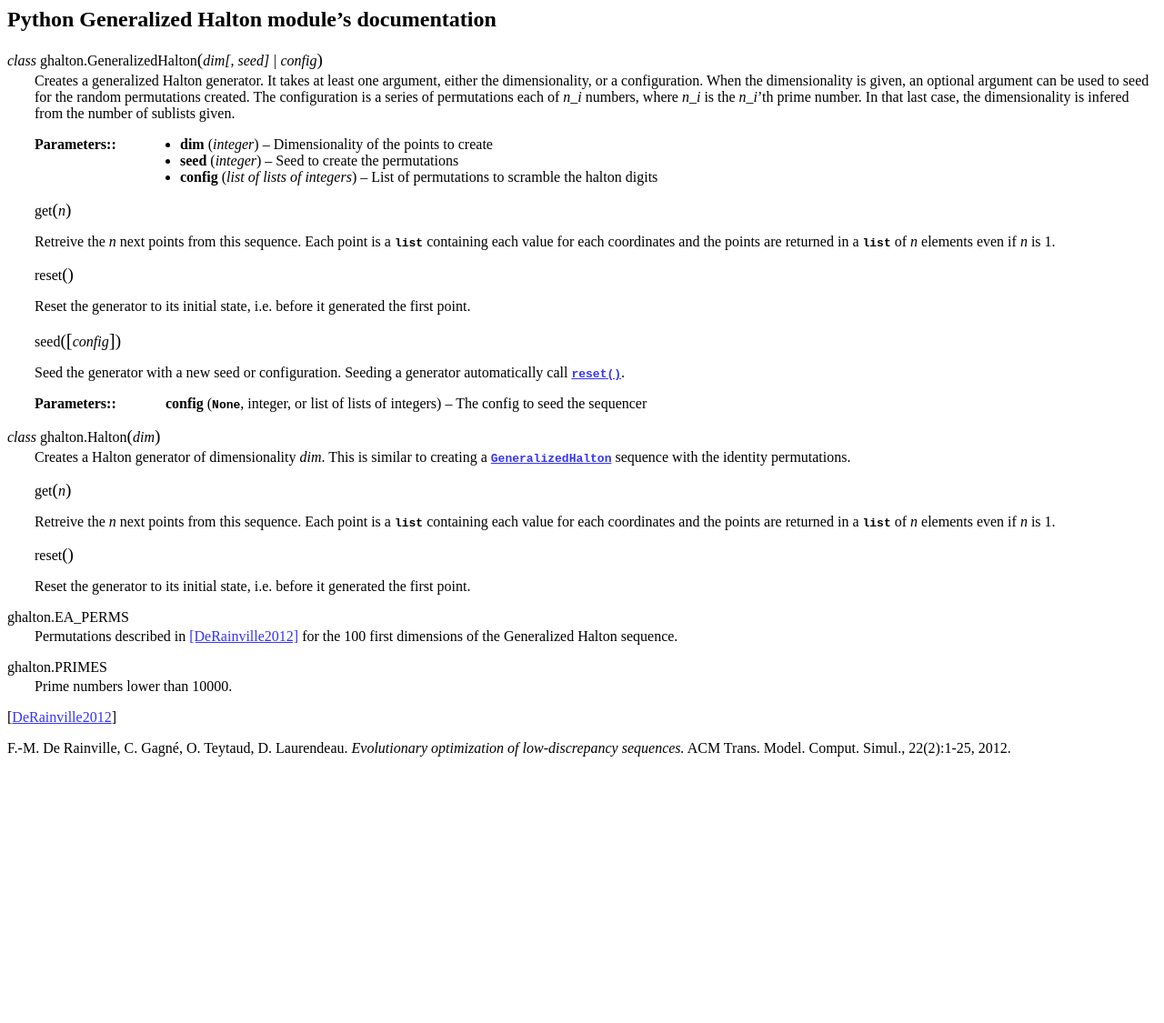
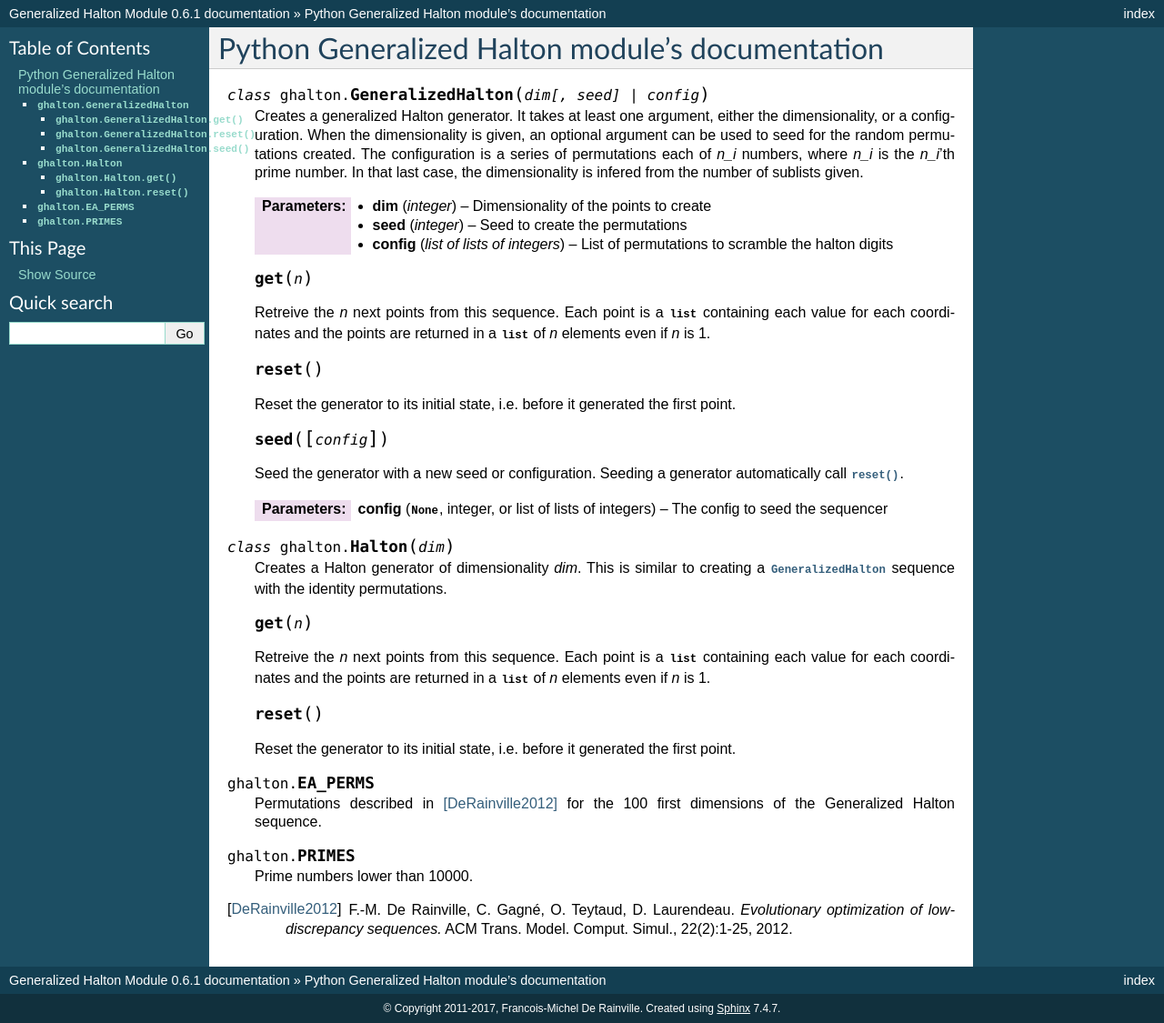
Before and after one commit to fmder/ghalton, a Sphinx documentation site: the page built from doc/index.rst, in a window 1280 px wide. Shown: the whole page at 91% size. Built offline with Sphinx 7.4.7, drawn with Linux system fonts in a browser that asks for light colours; formulas are drawn with MathJax 3; before the commit the page ends 900 px from its top, so only the background shows below that.

Commit message:
Update doc for rtd

```diff
--- a/doc/conf.py
+++ b/doc/conf.py
@@ -25,10 +25,10 @@ import sys, os, datetime
 
 # Add any Sphinx extension module names here, as strings. They can be extensions
 # coming with Sphinx (named 'sphinx.ext.*') or your custom ones.
-extensions = ['sphinx.ext.pngmath']
+extensions = ['sphinx.ext.imgmath']
 
 # Add any paths that contain templates here, relative to this directory.
-templates_path = ['_templates']
+# templates_path = ['_templates']
 
 # The suffix of source filenames.
 source_suffix = '.rst'
@@ -48,9 +48,9 @@ copyright = u'2011-%d, Francois-Michel De Rainville' % datetime.date.today().yea
 # built documents.
 #
 # The short X.Y version.
-version = '0.5'
+version = '0.6'
 # The full version, including alpha/beta/rc tags.
-release = '0.5.0'
+release = '0.6.1'
 
 # The language for content autogenerated by Sphinx. Refer to documentation
 # for a list of supported languages.
@@ -91,7 +91,7 @@ pygments_style = 'sphinx'
 
 # The theme to use for HTML and HTML Help pages.  See the documentation for
 # a list of builtin themes.
-html_theme = 'epub'
+html_theme = 'default'
 
 # Theme options are theme-specific and customize the look and feel of a theme
 # further.  For a list of options available for each theme, see the
@@ -165,92 +165,3 @@ html_static_path = ['_static']
 
 # Output file base name for HTML help builder.
 htmlhelp_basename = 'QRandSequencerdoc'
-
-
-# -- Options for LaTeX output --------------------------------------------------
-
-# The paper size ('letter' or 'a4').
-#latex_paper_size = 'letter'
-
-# The font size ('10pt', '11pt' or '12pt').
-#latex_font_size = '10pt'
-
-# Grouping the document tree into LaTeX files. List of tuples
-# (source start file, target name, title, author, documentclass [howto/manual]).
-latex_documents = [
-  ('index', 'QRandSequencer.tex', u'QRandSequencer Documentation',
-   u'Francois-Michel De Rainville', 'manual'),
-]
-
-# The name of an image file (relative to this directory) to place at the top of
-# the title page.
-#latex_logo = None
-
-# For "manual" documents, if this is true, then toplevel headings are parts,
-# not chapters.
-#latex_use_parts = False
-
-# If true, show page references after internal links.
-#latex_show_pagerefs = False
-
-# If true, show URL addresses after external links.
-#latex_show_urls = False
-
-# Additional stuff for the LaTeX preamble.
-#latex_preamble = ''
-
-# Documents to append as an appendix to all manuals.
-#latex_appendices = []
-
-# If false, no module index is generated.
-#latex_domain_indices = True
-
-
-# -- Options for manual page output --------------------------------------------
-
-# One entry per manual page. List of tuples
-# (source start file, name, description, authors, manual section).
-man_pages = [
-    ('index', 'qrandsequencer', u'QRandSequencer Documentation',
-     [u'Francois-Michel De Rainville'], 1)
-]
-
-
-# -- Options for Epub output ---------------------------------------------------
-
-# Bibliographic Dublin Core info.
-epub_title = u'Generalized Halton Module'
-epub_author = u'Francois-Michel De Rainville'
-epub_publisher = u'Francois-Michel De Rainville'
-epub_copyright = u'2011, Francois-Michel De Rainville'
-
-# The language of the text. It defaults to the language option
-# or en if the language is not set.
-#epub_language = ''
-
-# The scheme of the identifier. Typical schemes are ISBN or URL.
-#epub_scheme = ''
-
-# The unique identifier of the text. This can be a ISBN number
-# or the project homepage.
-#epub_identifier = ''
-
-# A unique identification for the text.
-#epub_uid = ''
-
-# HTML files that should be inserted before the pages created by sphinx.
-# The format is a list of tuples containing the path and title.
-#epub_pre_files = []
-
-# HTML files shat should be inserted after the pages created by sphinx.
-# The format is a list of tuples containing the path and title.
-#epub_post_files = []
-
-# A list of files that should not be packed into the epub file.
-#epub_exclude_files = []
-
-# The depth of the table of contents in toc.ncx.
-#epub_tocdepth = 3
-
-# Allow duplicate toc entries.
-#epub_tocdup = True
```
